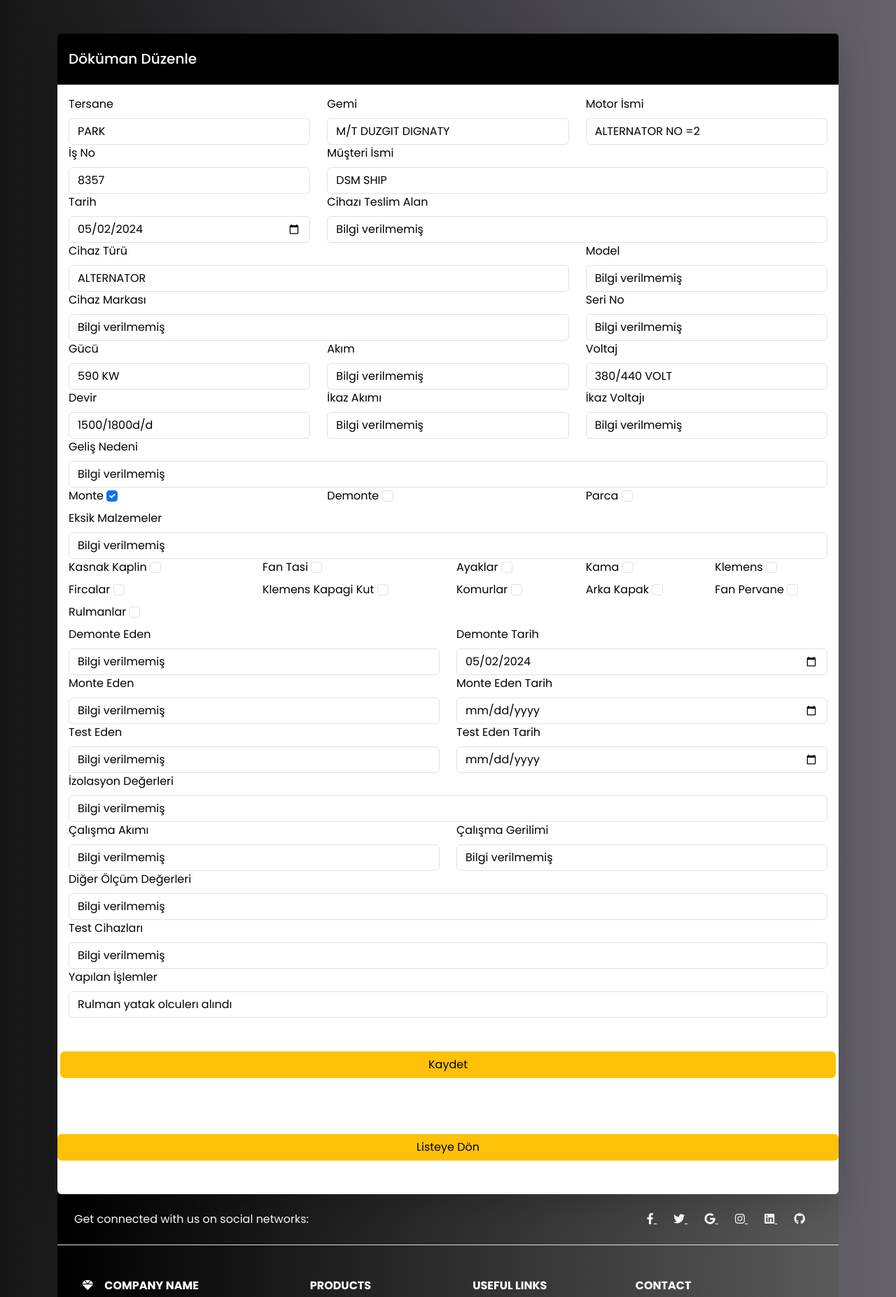
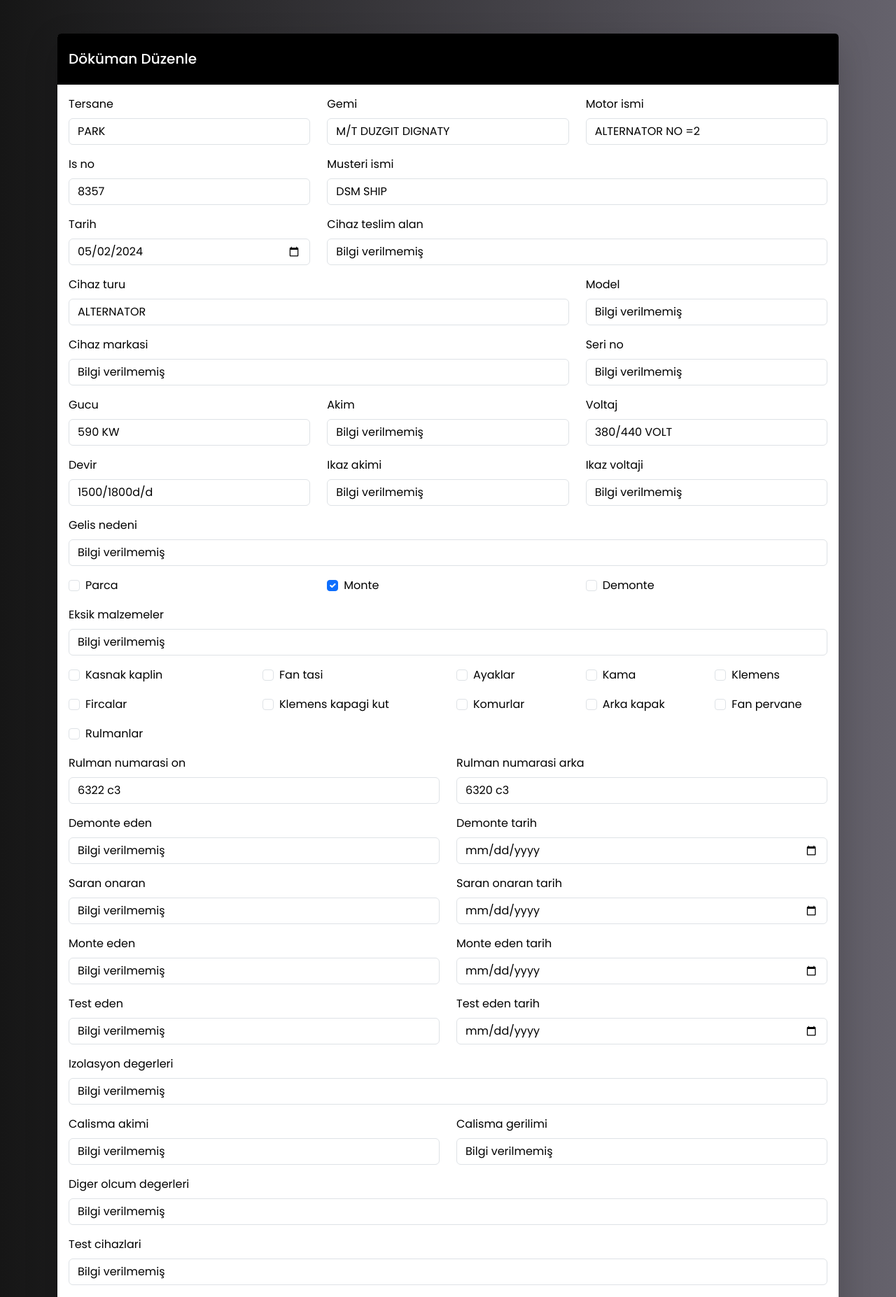
Before and after one commit to code-Beko/saygi, a Django app: page /dokuman/1/duzenle/ in a window 1280 px wide. Shown: the part 56-1910 px from the top of the page at 70% size. Run offline with Django 5.2, Linux system fonts and the light colour scheme; data comes from the database, SQL or seed files in the repository; both versions use the stored data as it was after the commit.

Commit message:
forms problem finished

```diff
--- a/jobs/fields.py
+++ b/jobs/fields.py
@@ -127,6 +127,13 @@ def get_dokuman_fields(dokuman):
             "size": 12,
         },
         {
+            "name": "parca",
+            "value": dokuman.parca,
+            "label": "Parca",
+            "type": "checkbox",
+            "size": 4,
+        },
+        {
             "name": "monte",
             "value": dokuman.monte,
             "label": "Monte",
@@ -137,13 +144,6 @@ def get_dokuman_fields(dokuman):
             "name": "demonte",
             "value": dokuman.demonte,
             "label": "Demonte",
-            "type": "checkbox",
-            "size": 4,
-        },
-        {
-            "name": "parca",
-            "value": dokuman.parca,
-            "label": "Parca",
             "type": "checkbox",
             "size": 4,
         },
@@ -232,6 +232,20 @@ def get_dokuman_fields(dokuman):
             "size": 12,
         },
         {
+            "name": "rulman_numarasi_on",
+            "value": dokuman.rulman_numarasi_on,
+            "label": "Rulman Numarası Ön",
+            "type": "text",
+            "size": 6,
+        },
+        {
+            "name": "rulman_numarasi_arka",
+            "value": dokuman.rulman_numarasi_arka,
+            "label": "Rulman Numarası Arka",
+            "type": "text",
+            "size": 6,
+        },
+        {
             "name": "demonte_eden",
             "value": dokuman.demonte_eden,
             "label": "Demonte Eden",
@@ -240,8 +254,22 @@ def get_dokuman_fields(dokuman):
         },
         {
             "name": "demonte_tarih",
-            "value": dokuman.tarih,
+            "value": dokuman.demonte_tarih,
             "label": "Demonte Tarih",
+            "type": "date",
+            "size": 6,
+        },
+        {
+            "name": "saran_onaran",
+            "value": dokuman.saran_onaran,
+            "label": "Saran Onaran",
+            "type": "text",
+            "size": 6,
+        },
+        {
+            "name": "saran_onaran_tarih",
+            "value": dokuman.saran_onaran_tarih,
+            "label": "Saran Onaran Tarih",
             "type": "date",
             "size": 6,
         },
@@ -314,5 +342,5 @@ def get_dokuman_fields(dokuman):
             "label": "Yapılan İşlemler",
             "type": "text",
             "size": 12,
-        },
+        }
     ]
--- a/jobs/forms.py
+++ b/jobs/forms.py
@@ -1,46 +1,62 @@
 from django import forms
 from .models import Dokuman
+from .fields import get_dokuman_fields
 
 
 class DokumanForm(forms.ModelForm):
     class Meta:
         model = Dokuman
         fields = "__all__"
+        widgets = {
+            'tarih': forms.DateInput(attrs={'type': 'date', 'class': 'form-control'}, format='%Y-%m-%d'),
+            'demonte_tarih': forms.DateInput(attrs={'type': 'date', 'class': 'form-control'}, format='%Y-%m-%d'),
+            'saran_onaran_tarih': forms.DateInput(attrs={'type': 'date', 'class': 'form-control'}, format='%Y-%m-%d'),
+            'monte_eden_tarih': forms.DateInput(attrs={'type': 'date', 'class': 'form-control'}, format='%Y-%m-%d'),
+            'test_eden_tarih': forms.DateInput(attrs={'type': 'date', 'class': 'form-control'}, format='%Y-%m-%d'),
+        }
 
     def __init__(self, *args, **kwargs):
         super(DokumanForm, self).__init__(*args, **kwargs)
 
-        for field in self.fields.values():
+        fields_info = get_dokuman_fields(self.instance)
 
-            if "class" not in field.widget.attrs:
-                field.widget.attrs["class"] = ""
+        # Form alanlarını fields_info sırasına göre yeniden düzenle
+        self.fields = {field_info["name"]: self.fields[field_info["name"]] for field_info in fields_info if field_info["name"] in self.fields}
 
-            if not isinstance(field.widget, forms.CheckboxInput):
-                field.widget.attrs["class"] += " form-control mb-3 "
+        for field_info in fields_info:
+            field_name = field_info["name"]
 
-            if isinstance(field.widget, forms.TextInput):
-                field.widget.attrs["placeholder"] = f" {field.label}"
+            if field_name in self.fields:
+                field_size = field_info["size"]
+                field_type = field_info["type"]
 
-            if isinstance(field.widget, forms.DateInput):
-                field.widget.attrs["placeholder"] = "YYYY-MM-DD"
+                self.fields[field_name].widget.attrs["size"] = field_size
+                self.fields[field_name].required = False  # Tüm alanları opsiyonel yap
 
-            if isinstance(field.widget, forms.CheckboxInput):
-                field.widget.attrs["class"] += " form-check-input mb-4"
+                if field_type == "checkbox":
+                    self.fields[field_name].widget = forms.CheckboxInput(
+                        attrs={
+                            "class": "form-check-input",
+                            "type": "checkbox",
+                            "size": field_size,
+                        }
+                    )
+                elif field_type == "date":
+                    self.fields[field_name].widget = forms.DateInput(
+                        attrs={
+                            "type": "date",
+                            "class": "form-control",
+                            "size": field_size,
+                        },
+                        format='%Y-%m-%d'
+                    )
+                    if self.instance and getattr(self.instance, field_name):
+                        self.fields[field_name].initial = getattr(self.instance, field_name).strftime('%Y-%m-%d')
+                else:
+                    self.fields[field_name].widget.attrs["class"] = "form-control"
 
-            field.required = False
-
-        self.fields["tersane"].required = True
-        self.fields["gemi"].required = True
-        self.fields["motor_ismi"].required = True
-        self.fields["gucu"].required = True
-        date_fields = [
-            "tarih",
-            "demonte_tarih",
-            "saran_onaran_tarih",
-            "monte_eden_tarih",
-            "test_eden_tarih",
+        self.fields_order = [
+            field_info["name"]
+            for field_info in fields_info
+            if field_info["name"] in self.fields
         ]
-        for field_name in date_fields:
-            self.fields[field_name].widget = forms.DateInput(
-                attrs={"type": "date", "class": "form-control"}
-            )
--- a/jobs/templates/care/edit.html
+++ b/jobs/templates/care/edit.html
@@ -12,30 +12,30 @@
                     </div>
                     <div class="card-body">
                         <div>
-                            <form class="row" method="post" enctype="multipart/form-data">
+                            <form method="post" enctype="multipart/form-data">
                                 {% csrf_token %}
-                                {% for field in fields %}
-                                    <div class="col-{{ field.size }}">
-                                        <label for="{{ field.name }}" class="form-label">{{ field.label }}</label>
-                                        {% if field.type == 'checkbox' %}
-                                            <input type="checkbox"
-                                                   name="{{ field.name }}"
-                                                   value="true"
-                                                   {% if field.value %}checked{% endif %}
-                                                   class="form-check-input">
-                                        {% elif field.type == 'text' %}
-                                            <input type="text"
-                                                   name="{{ field.name }}"
-                                                   value="{{ field.value }}"
-                                                   class="form-control">
-                                        {% elif field.type == 'date' %}
-                                            <input type="date"
-                                                   name="{{ field.name }}"
-                                                   value="{{ field.value|date:'Y-m-d' }}"
-                                                   class="form-control">
+                                <div class="row">
+                                    {% for field in form %}
+                                        {% if field.field.widget.input_type == 'checkbox' %}
+                                            <div class="col-md-{{ field.field.widget.attrs.size }} mb-3">
+                                                <div class="form-check">
+                                                    {{ field }}
+                                                    <label for="{{ field.id_for_label }}" class="form-check-label">{{ field.label }}</label>
+                                                </div>
+                                            </div>
+                                        {% else %}
+                                            <div class="col-md-{{ field.field.widget.attrs.size }} mb-3">
+                                                <label for="{{ field.id_for_label }}" class="form-label">{{ field.label }}</label>
+                                                {{ field }}
+                                                {% if field.errors %}
+                                                    <div class="invalid-feedback d-block">
+                                                        {{ field.errors }}
+                                                    </div>
+                                                {% endif %}
+                                            </div>
                                         {% endif %}
-                                    </div>
-                                {% endfor %}
+                                    {% endfor %}
+                                </div>
                                 <button type="button"
                                         class="btn btn-warning mt-5 w-100"
                                         data-bs-toggle="modal"
@@ -61,8 +61,8 @@
                                             </div>
                                         </div>
                                     </div>
-                                </form>
-                            </div>
+                                </div>
+                            </form>
                         </div>
                     </div>
                     <div class="text-center mt-3">
@@ -71,4 +71,5 @@
                 </div>
             </div>
         </div>
-    {% endblock content %}
+    </div>
+{% endblock content %}
--- a/jobs/views.py
+++ b/jobs/views.py
@@ -69,8 +69,6 @@ def dokuman_duzenle(request, id):
     except Dokuman.DoesNotExist:
         raise Http404("Doküman bulunamadı.")
 
-    fields = get_dokuman_fields(dokuman)
-
     if request.method == "POST":
         form = DokumanForm(request.POST, request.FILES, instance=dokuman)
         if form.is_valid():
@@ -79,12 +77,9 @@ def dokuman_duzenle(request, id):
     else:
         form = DokumanForm(instance=dokuman)
 
-        fields = get_dokuman_fields(form.instance)
-
     context = {
         "form": form,
         "dokuman": dokuman,
-        "fields": fields,
     }
     return render(request, "care/edit.html", context)
 
```
Also changed, not shown: jobs/templates/care/add.html (+27 -22 lines), db.sqlite3, jobs/static/js/care/add.js (added).
